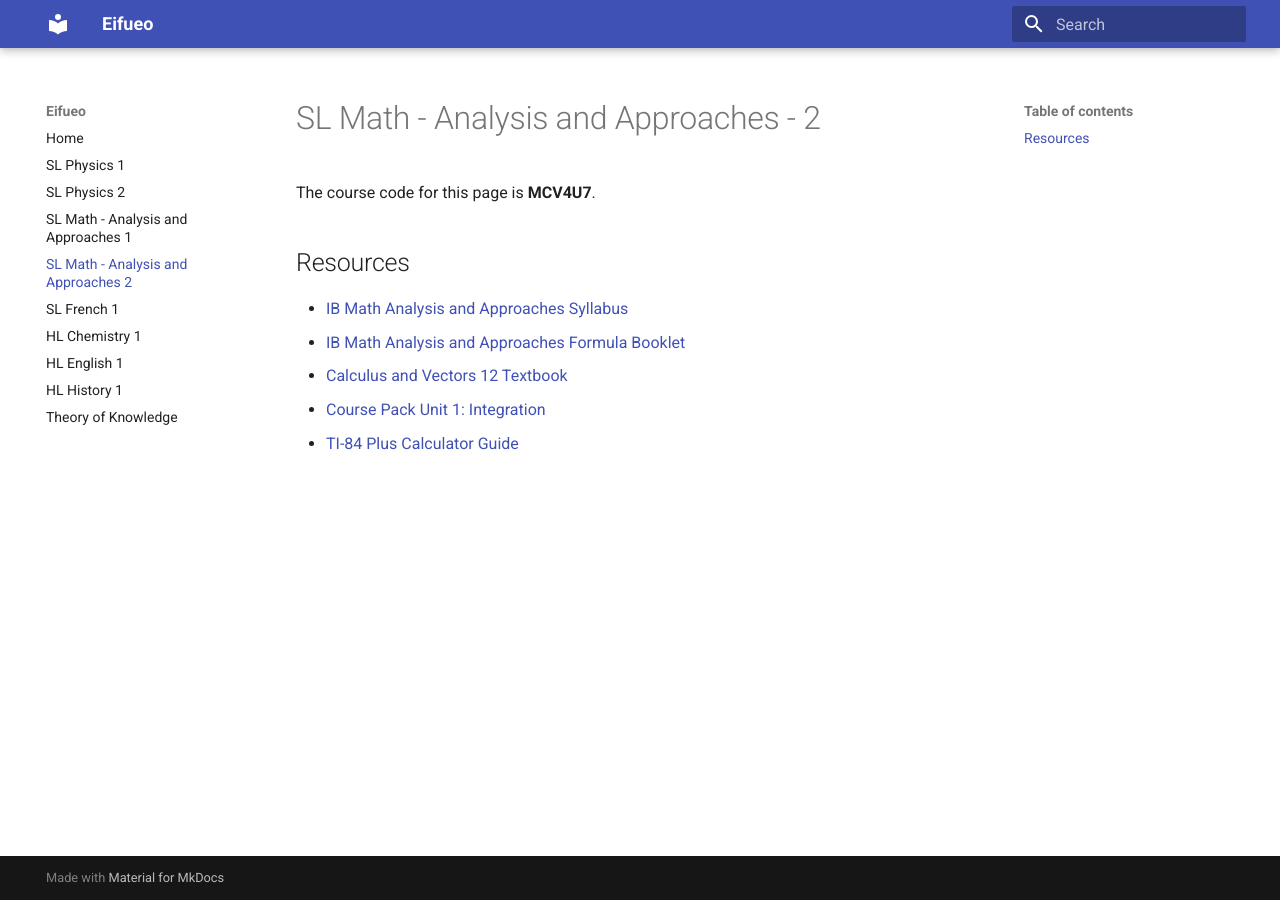
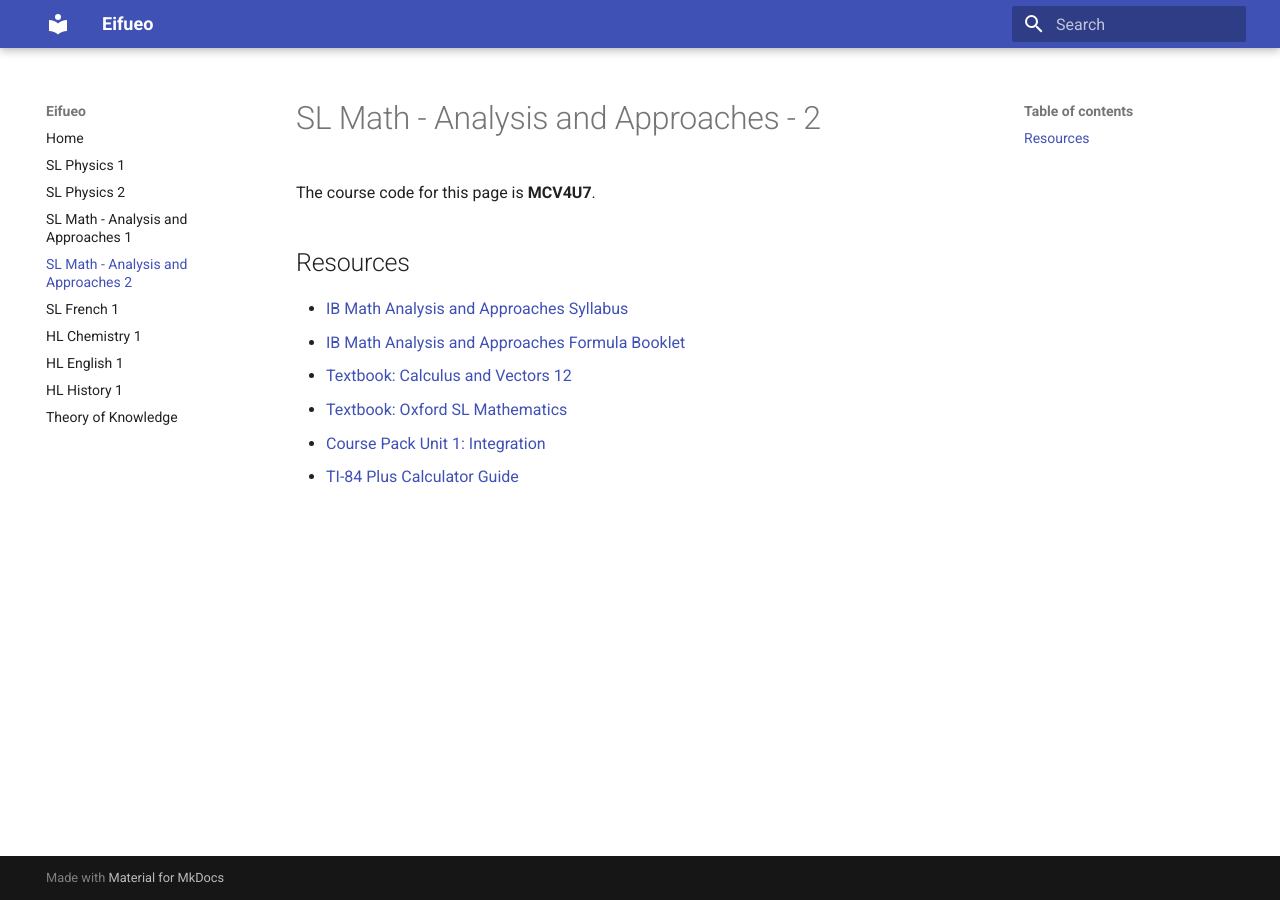
Before and after one commit to potatoeggy/eifueo, an MkDocs documentation site: the page built from docs/mcv4u7.md, in a window 1280 px wide. Built offline with MkDocs 1.6.1 and Material for MkDocs 9.7.7, drawn with Linux system fonts in a browser that asks for light colours.

Commit message:
math: add oxford textbook

```diff
--- a/docs/mcv4u7.md
+++ b/docs/mcv4u7.md
@@ -6,6 +6,7 @@ The course code for this page is **MCV4U7**.
 
  - [IB Math Analysis and Approaches Syllabus](/resources/g11/ib-math-syllabus.pdf)
  - [IB Math Analysis and Approaches Formula Booklet](/resources/g11/ib-math-data-booklet.pdf)
- - [Calculus and Vectors 12 Textbook](/resources/g11/calculus-vectors-textbook.pdf)
+ - [Textbook: Calculus and Vectors 12](/resources/g11/calculus-vectors-textbook.pdf)
+ - [Textbook: Oxford SL Mathematics](/resources/g11/textbook-oxford-math.pdf)
  - [Course Pack Unit 1: Integration](/resources/g11/s2cp1.pdf)
  - [TI-84 Plus Calculator Guide](/resources/g11/ti-84-plus.pdf)
```
